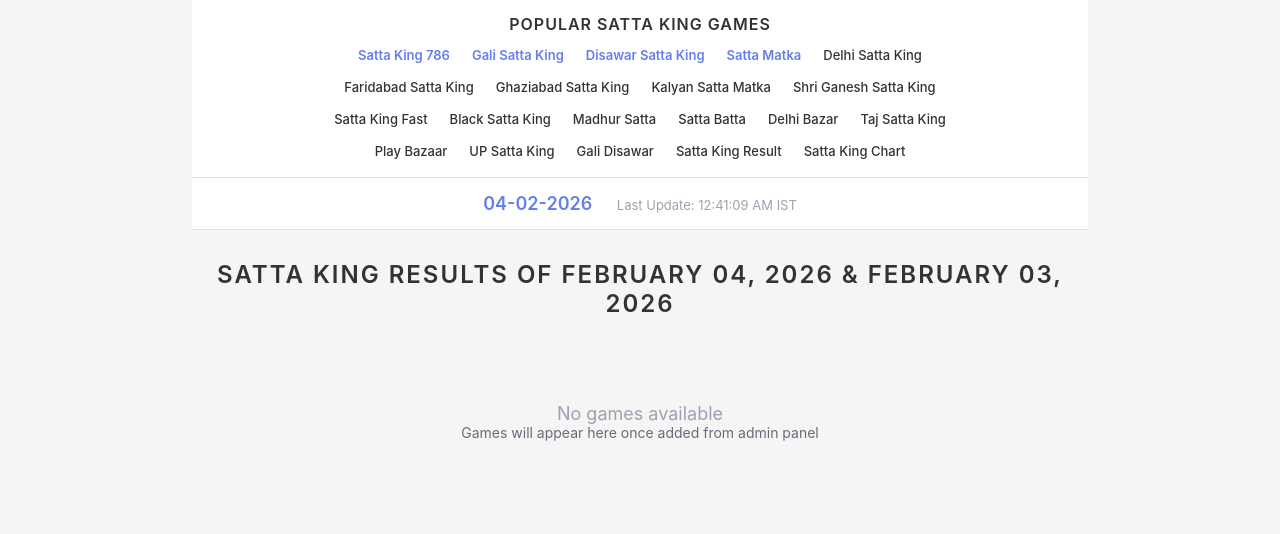
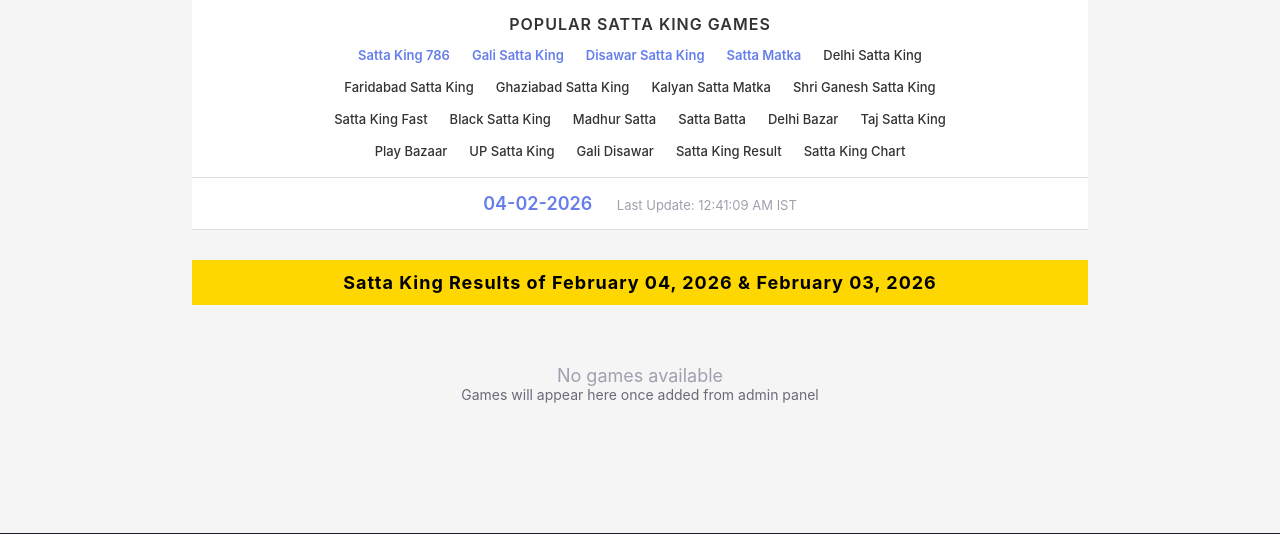
Before and after one commit to codinghunt24/sattawala, a Flask app: page / in a window 1280 px wide. Shown: the part 178-712 px from the top of the page. Run offline with Flask 3, Linux system fonts and the light colour scheme; data that the repository does not hold is empty; some libraries are stand-ins or nearby versions.

Commit message:
Update heading style to include a yellow background and adjust text properties
Modify the .section-title CSS class in templates/index.html to apply a yellow background (#ffd700), black text color, change font size to 18px, font weight to 700, add padding, and adjust letter spacing.

Replit-Commit-Author: Agent
Replit-Commit-Session-Id: aee7e865-1a99-432c-9787-d3033c94b277
Replit-Commit-Checkpoint-Type: full_checkpoint
Replit-Commit-Event-Id: d5e79f3c-5d11-4abc-8eb7-565cc69ad541
Replit-Commit-Screenshot-Url: https://storage.googleapis.com/screenshot-production-us-central1/5c5b60f3-96fb-4ea4-8b2d-7cb9d62b34ba/aee7e865-1a99-432c-9787-d3033c94b277/8aMivB0
Replit-Helium-Checkpoint-Created: true

```diff
--- a/templates/index.html
+++ b/templates/index.html
@@ -133,13 +133,13 @@
     }
 
     .section-title {
-        color: #333;
-        font-size: 24px;
-        font-weight: 600;
+        background: #ffd700;
+        color: #000;
+        font-size: 18px;
+        font-weight: 700;
         text-align: center;
-        margin-bottom: 25px;
-        text-transform: uppercase;
-        letter-spacing: 2px;
+        padding: 12px 20px;
+        letter-spacing: 1px;
     }
 
     .games-table {
```
